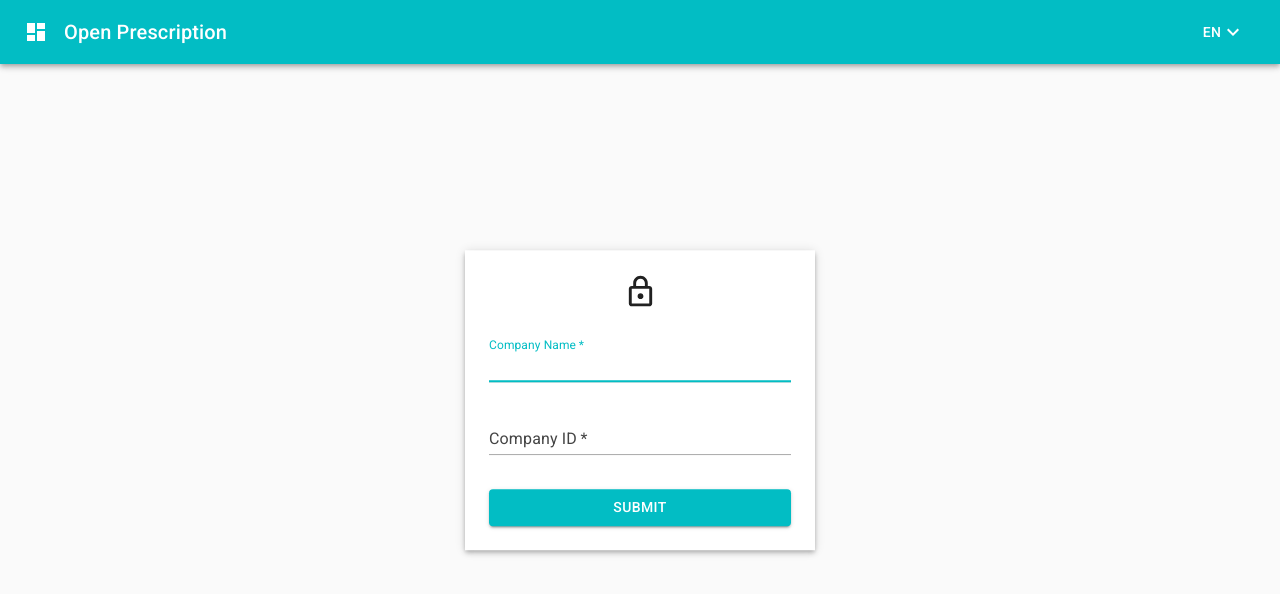
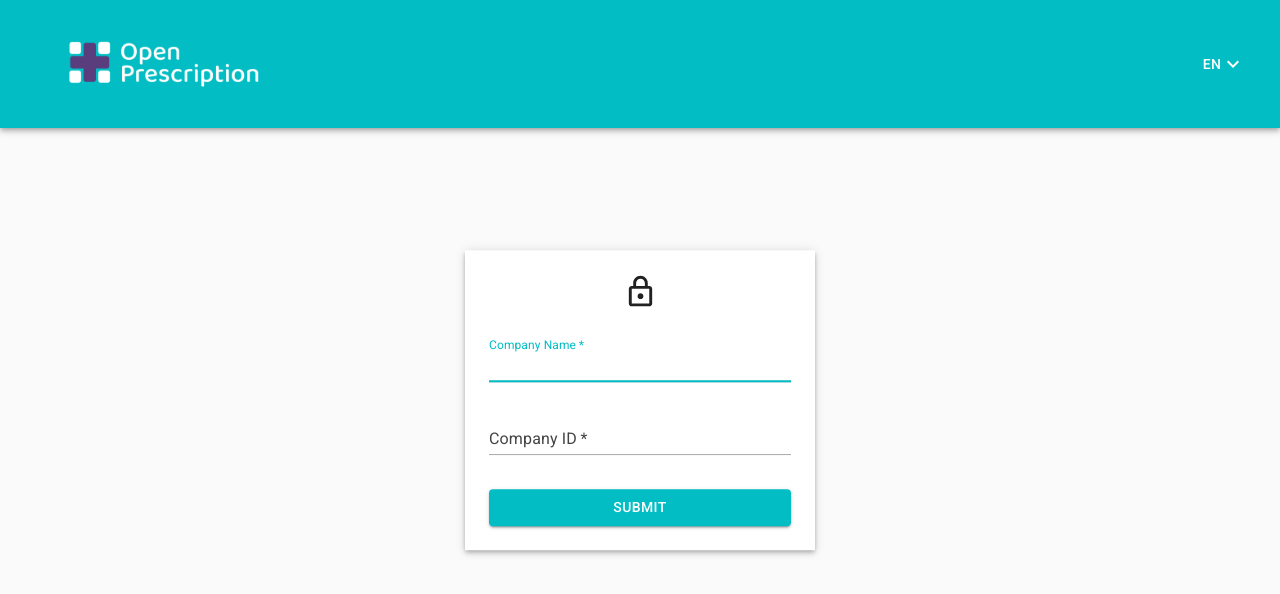
Before and after one commit to OpenPrescription/openprescription-doctor, a React (Create React App) app: page /login in a window 1280 px wide. Shown: the top 594 px of the page. Built offline with nearby package versions, Linux system fonts and the light colour scheme.

Commit message:
Header logo

```diff
--- a/src/components/GuestHeader/index.jsx
+++ b/src/components/GuestHeader/index.jsx
@@ -10,6 +10,7 @@ import MenuItem from "@material-ui/core/Button"
 import { makeStyles } from "@material-ui/core/styles";
 import KeyboardArrowDownIcon from "@material-ui/icons/KeyboardArrowDown";
 import { useTranslation } from "react-i18next";
+import logo from '../../assets/logo.svg';
 
 const useStyles = makeStyles((theme) => ({
   icon: {
@@ -49,16 +50,9 @@ export default () => {
     <header>
       <CssBaseline />
       <AppBar position="relative">
-        <Toolbar>
-          <DashboardIcon className={classes.icon} />
-          <Typography
-            variant="h6"
-            color="inherit"
-            noWrap
-            className={classes.title}
-          >
-            Open Prescription
-          </Typography>
+        <Toolbar style={{display: 'flex', justifyContent: 'space-between'}}>
+          <img src={logo} />
+
           <Button
             color="inherit"
             aria-controls="language-menu"
```
